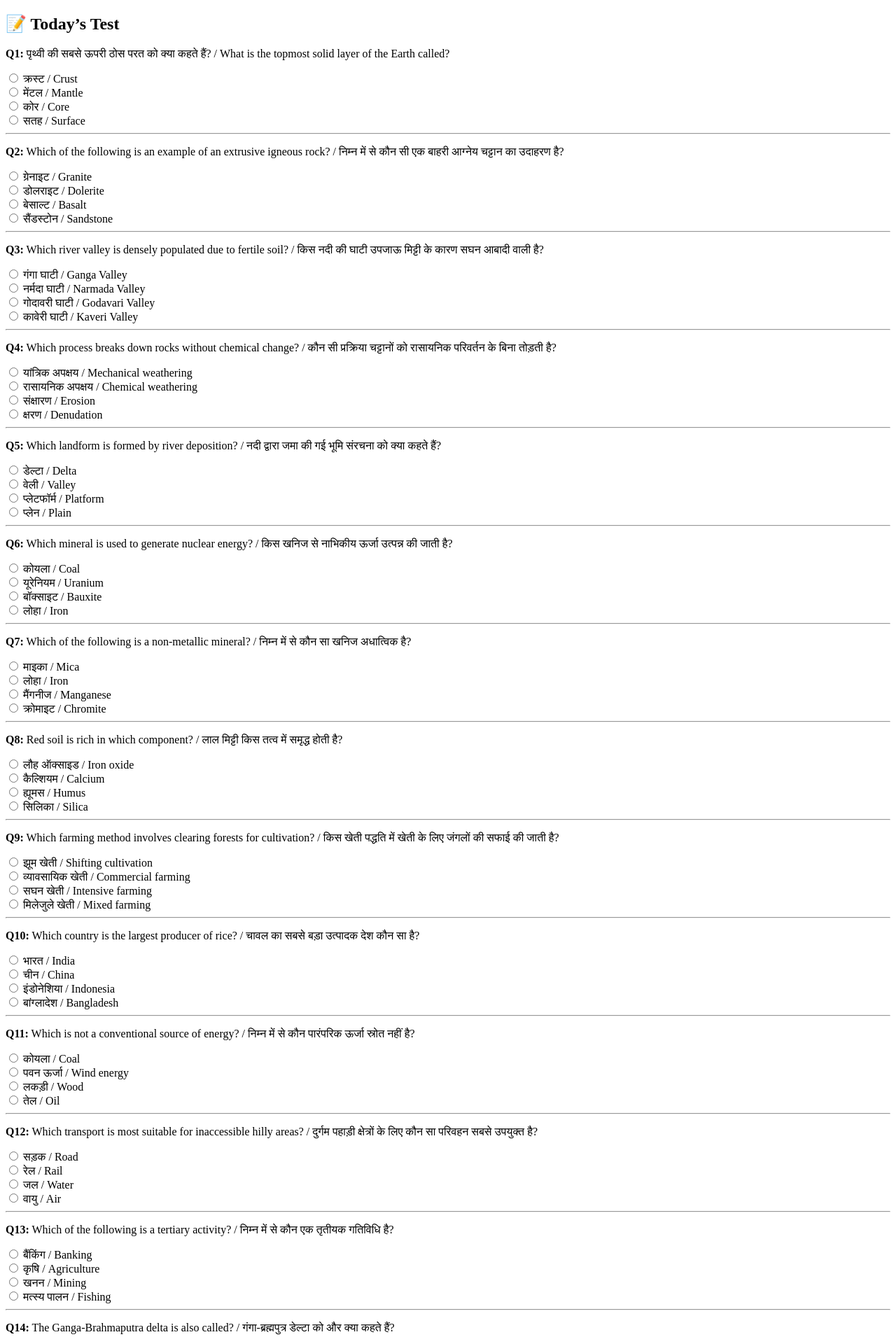
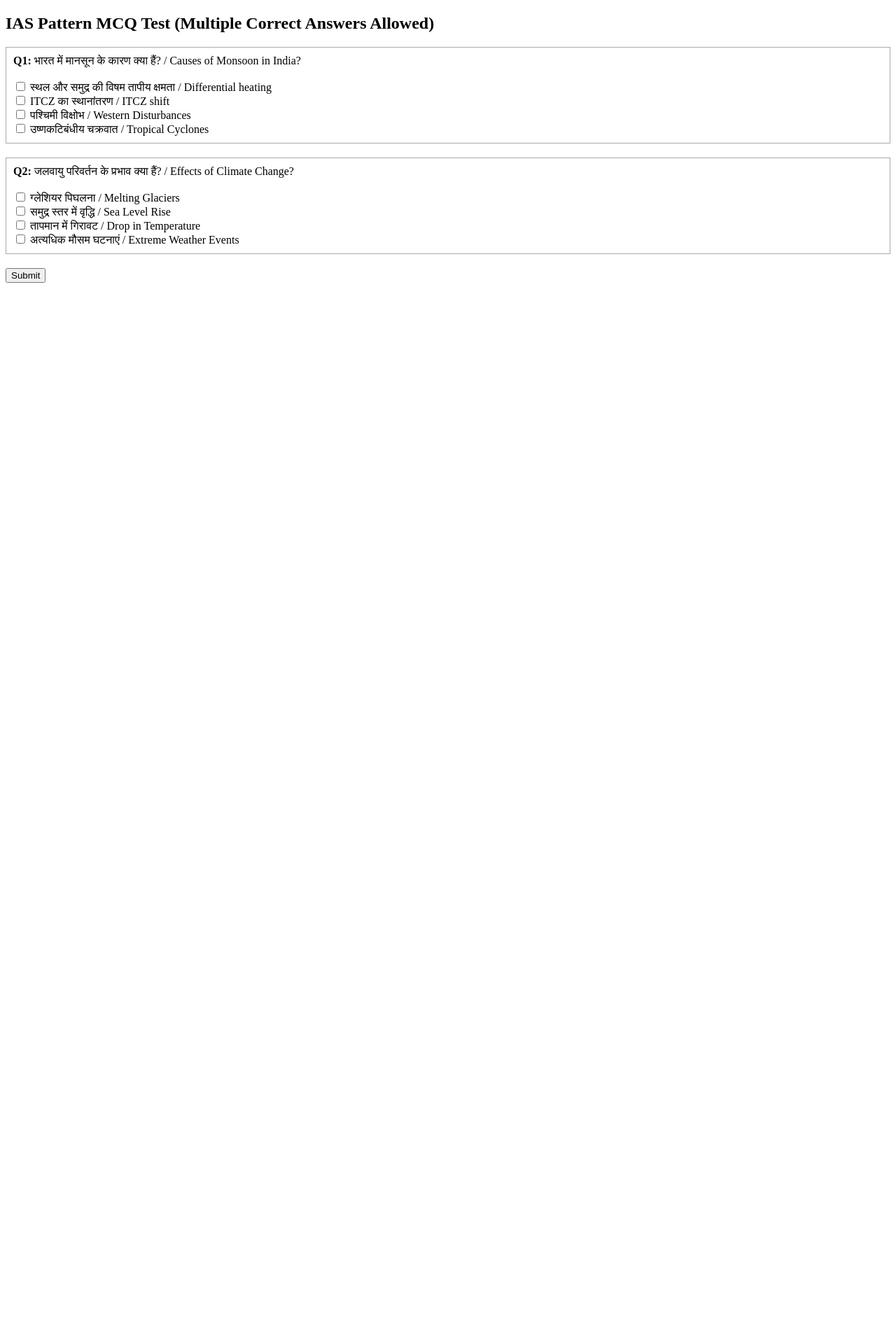
Before and after one commit to monichbaba/flask-test-portal, a Flask app: page / in a window 1280 px wide. Shown: the top 1920 px of the page at 70% size. After the commit the page ends 404 px from the top, so only its background shows below. Run offline with Flask 3, Linux system fonts and the light colour scheme.

Commit message:
Updated for multiple answer MCQ with result highlighting

```diff
--- a/app.py
+++ b/app.py
@@ -2,33 +2,37 @@ from flask import Flask, render_template, request
 import json, os
 
 app = Flask(__name__)
+app.jinja_env.globals.update(enumerate=enumerate)
 
 @app.route('/', methods=['GET', 'POST'])
 def test():
     filepath = 'mcqs/today.json'
     if not os.path.exists(filepath):
-        return "❌ mcqs/today.json file not found."
+        return "❌ File mcqs/today.json not found"
 
     with open(filepath, encoding='utf-8') as f:
-        data = json.load(f)
-        questions = data.get("questions", [])
+        questions = json.load(f).get('questions', [])
 
     if request.method == 'POST':
+        result = []
         score = 0
-        result = []
         for i, q in enumerate(questions):
-            selected = request.form.get(f'q{i}')
-            correct_index = q["options"].index(q["answer"])
-            selected_index = int(selected) if selected and selected.isdigit() else -1
-            if selected_index == correct_index:
+            selected = request.form.getlist(f'q{i}')
+            selected_indices = sorted([int(x) for x in selected])
+            correct_indices = sorted(q['answer'])
+            is_correct = selected_indices == correct_indices
+            if is_correct:
                 score += 1
             result.append({
-                "q": q["q"],
-                "options": q["options"],
-                "correct_index": correct_index,
-                "selected": selected_index
+                "q": q['q'],
+                "options": q['options'],
+                "selected": selected_indices,
+                "correct": correct_indices,
+                "is_correct": is_correct
             })
+        return render_template('result.html', score=score, total=len(questions), result=result)
 
-        return render_template("result.html", score=score, total=len(questions), result=result)
+    return render_template('test.html', questions=questions)
 
-    return render_template("test.html", questions=questions)
+if __name__ == '__main__':
+    app.run(debug=True)
--- a/mcqs/today.json
+++ b/mcqs/today.json
@@ -1,104 +1,24 @@
 {
   "questions": [
     {
-      "q": "पृथ्वी की सबसे ऊपरी ठोस परत को क्या कहते हैं? / What is the topmost solid layer of the Earth called?",
-      "options": ["क्रस्ट / Crust", "मेंटल / Mantle", "कोर / Core", "सतह / Surface"],
-      "answer": "क्रस्ट / Crust"
+      "q": "भारत में मानसून के कारण क्या हैं? / Causes of Monsoon in India?",
+      "options": [
+        "स्थल और समुद्र की विषम तापीय क्षमता / Differential heating",
+        "ITCZ का स्थानांतरण / ITCZ shift",
+        "पश्चिमी विक्षोभ / Western Disturbances",
+        "उष्णकटिबंधीय चक्रवात / Tropical Cyclones"
+      ],
+      "answer": [0, 1]
     },
     {
-      "q": "Which of the following is an example of an extrusive igneous rock? / निम्न में से कौन सी एक बाहरी आग्नेय चट्टान का उदाहरण है?",
-      "options": ["ग्रेनाइट / Granite", "डोलराइट / Dolerite", "बेसाल्ट / Basalt", "सैंडस्टोन / Sandstone"],
-      "answer": "बेसाल्ट / Basalt"
-    },
-    {
-      "q": "Which river valley is densely populated due to fertile soil? / किस नदी की घाटी उपजाऊ मिट्टी के कारण सघन आबादी वाली है?",
-      "options": ["गंगा घाटी / Ganga Valley", "नर्मदा घाटी / Narmada Valley", "गोदावरी घाटी / Godavari Valley", "कावेरी घाटी / Kaveri Valley"],
-      "answer": "गंगा घाटी / Ganga Valley"
-    },
-    {
-      "q": "Which process breaks down rocks without chemical change? / कौन सी प्रक्रिया चट्टानों को रासायनिक परिवर्तन के बिना तोड़ती है?",
-      "options": ["यांत्रिक अपक्षय / Mechanical weathering", "रासायनिक अपक्षय / Chemical weathering", "संक्षारण / Erosion", "क्षरण / Denudation"],
-      "answer": "यांत्रिक अपक्षय / Mechanical weathering"
-    },
-    {
-      "q": "Which landform is formed by river deposition? / नदी द्वारा जमा की गई भूमि संरचना को क्या कहते हैं?",
-      "options": ["डेल्टा / Delta", "वेली / Valley", "प्लेटफॉर्म / Platform", "प्लेन / Plain"],
-      "answer": "डेल्टा / Delta"
-    },
-    {
-      "q": "Which mineral is used to generate nuclear energy? / किस खनिज से नाभिकीय ऊर्जा उत्पन्न की जाती है?",
-      "options": ["कोयला / Coal", "यूरेनियम / Uranium", "बॉक्साइट / Bauxite", "लोहा / Iron"],
-      "answer": "यूरेनियम / Uranium"
-    },
-    {
-      "q": "Which of the following is a non-metallic mineral? / निम्न में से कौन सा खनिज अधात्विक है?",
-      "options": ["माइका / Mica", "लोहा / Iron", "मैंगनीज / Manganese", "क्रोमाइट / Chromite"],
-      "answer": "माइका / Mica"
-    },
-    {
-      "q": "Red soil is rich in which component? / लाल मिट्टी किस तत्व में समृद्ध होती है?",
-      "options": ["लौह ऑक्साइड / Iron oxide", "कैल्शियम / Calcium", "ह्यूमस / Humus", "सिलिका / Silica"],
-      "answer": "लौह ऑक्साइड / Iron oxide"
-    },
-    {
-      "q": "Which farming method involves clearing forests for cultivation? / किस खेती पद्धति में खेती के लिए जंगलों की सफाई की जाती है?",
-      "options": ["झूम खेती / Shifting cultivation", "व्यावसायिक खेती / Commercial farming", "सघन खेती / Intensive farming", "मिलेजुले खेती / Mixed farming"],
-      "answer": "झूम खेती / Shifting cultivation"
-    },
-    {
-      "q": "Which country is the largest producer of rice? / चावल का सबसे बड़ा उत्पादक देश कौन सा है?",
-      "options": ["भारत / India", "चीन / China", "इंडोनेशिया / Indonesia", "बांग्लादेश / Bangladesh"],
-      "answer": "चीन / China"
-    },
-    {
-      "q": "Which is not a conventional source of energy? / निम्न में से कौन पारंपरिक ऊर्जा स्रोत नहीं है?",
-      "options": ["कोयला / Coal", "पवन ऊर्जा / Wind energy", "लकड़ी / Wood", "तेल / Oil"],
-      "answer": "पवन ऊर्जा / Wind energy"
-    },
-    {
-      "q": "Which transport is most suitable for inaccessible hilly areas? / दुर्गम पहाड़ी क्षेत्रों के लिए कौन सा परिवहन सबसे उपयुक्त है?",
-      "options": ["सड़क / Road", "रेल / Rail", "जल / Water", "वायु / Air"],
-      "answer": "वायु / Air"
-    },
-    {
-      "q": "Which of the following is a tertiary activity? / निम्न में से कौन एक तृतीयक गतिविधि है?",
-      "options": ["बैंकिंग / Banking", "कृषि / Agriculture", "खनन / Mining", "मत्स्य पालन / Fishing"],
-      "answer": "बैंकिंग / Banking"
-    },
-    {
-      "q": "The Ganga-Brahmaputra delta is also called? / गंगा-ब्रह्मपुत्र डेल्टा को और क्या कहते हैं?",
-      "options": ["सुंदरबन / Sunderbans", "जलद्वीप / Archipelago", "खाड़ी / Gulf", "महा मैदान / Mega plain"],
-      "answer": "सुंदरबन / Sunderbans"
-    },
-    {
-      "q": "Which industry uses limestone as raw material? / कौन सी उद्योग कच्चे माल के रूप में चूना पत्थर का उपयोग करती है?",
-      "options": ["सीमेंट / Cement", "इस्पात / Steel", "कागज / Paper", "चमड़ा / Leather"],
-      "answer": "सीमेंट / Cement"
-    },
-    {
-      "q": "Which soil needs more irrigation? / किस मिट्टी को अधिक सिंचाई की आवश्यकता होती है?",
-      "options": ["रेतीली मिट्टी / Sandy soil", "काली मिट्टी / Black soil", "दुमट मिट्टी / Loamy soil", "लाल मिट्टी / Red soil"],
-      "answer": "रेतीली मिट्टी / Sandy soil"
-    },
-    {
-      "q": "Which region has black soil? / किस क्षेत्र में काली मिट्टी पाई जाती है?",
-      "options": ["दक्कन पठार / Deccan Plateau", "हिमालय / Himalayas", "गंगा घाटी / Ganga Valley", "थार मरुस्थल / Thar Desert"],
-      "answer": "दक्कन पठार / Deccan Plateau"
-    },
-    {
-      "q": "Which is the main cause of land degradation? / भूमि क्षरण का मुख्य कारण क्या है?",
-      "options": ["वनों की कटाई / Deforestation", "सिंचाई / Irrigation", "जैविक खेती / Organic farming", "खनन / Mining"],
-      "answer": "वनों की कटाई / Deforestation"
-    },
-    {
-      "q": "Which of the following is a biotic resource? / निम्न में से कौन जैविक संसाधन है?",
-      "options": ["पशु / Animals", "मिट्टी / Soil", "पानी / Water", "हवा / Air"],
-      "answer": "पशु / Animals"
-    },
-    {
-      "q": "Which metal is extracted from bauxite? / बॉक्साइट से किस धातु को निकाला जाता है?",
-      "options": ["एलुमिनियम / Aluminium", "लोहा / Iron", "तांबा / Copper", "जस्ता / Zinc"],
-      "answer": "एलुमिनियम / Aluminium"
+      "q": "जलवायु परिवर्तन के प्रभाव क्या हैं? / Effects of Climate Change?",
+      "options": [
+        "ग्लेशियर पिघलना / Melting Glaciers",
+        "समुद्र स्तर में वृद्धि / Sea Level Rise",
+        "तापमान में गिरावट / Drop in Temperature",
+        "अत्यधिक मौसम घटनाएं / Extreme Weather Events"
+      ],
+      "answer": [0, 1, 3]
     }
   ]
 }
--- a/templates/test.html
+++ b/templates/test.html
@@ -1,15 +1,21 @@
 <!DOCTYPE html>
-<html>
-<head><meta charset="UTF-8"><title>Test</title></head>
+<html lang="en">
+<head>
+  <meta charset="UTF-8">
+  <title>IAS Pattern Test (Multiple Correct)</title>
+</head>
 <body>
-  <h2>📝 Today’s Test</h2>
+  <h2>IAS Pattern MCQ Test (Multiple Correct Answers Allowed)</h2>
   <form method="POST">
-    {% for q in questions %}
-      <p><strong>Q{{ loop.index }}:</strong> {{ q.q }}</p>
-      {% for opt in q.options %}
-        <label><input type="radio" name="q{{ loop.index0 }}" value="{{ loop.index }}"> {{ opt }}</label><br>
-      {% endfor %}
-      <hr>
+    {% for i, q in enumerate(questions) %}
+      <div style="margin-bottom: 20px; border: 1px solid #aaa; padding: 10px;">
+        <strong>Q{{ i + 1 }}:</strong> {{ q.q }}<br><br>
+        {% for j, opt in enumerate(q.options) %}
+          <label>
+            <input type="checkbox" name="q{{ i }}" value="{{ j }}"> {{ opt }}
+          </label><br>
+        {% endfor %}
+      </div>
     {% endfor %}
     <button type="submit">Submit</button>
   </form>
```
Also changed, not shown: templates/result.html (+18 -31 lines).
